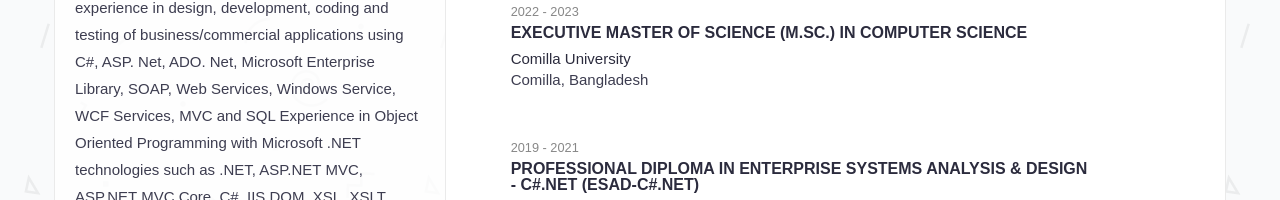
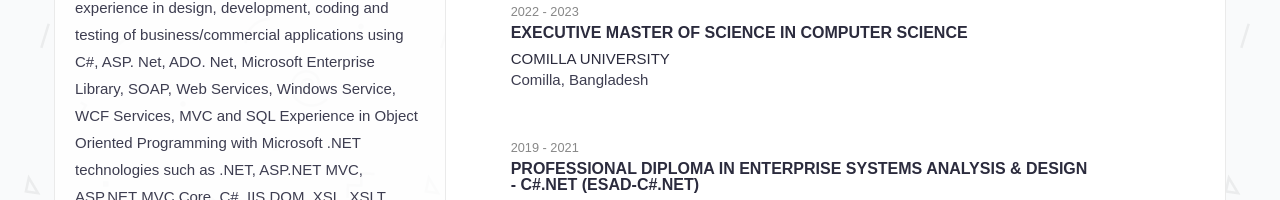
Before and after one commit to mdazimmina/portfolio, a plain HTML site: page index.html in a window 1280 px wide. Shown: the part 581-781 px from the top of the page. Drawn offline with Linux system fonts and the light colour scheme; a web font is replaced by a local one.

Commit message:
EDU UPDATE 2

```diff
--- a/index.html
+++ b/index.html
@@ -155,8 +155,8 @@
                   <div class="col-md-12">
                       <div class="content-item">
                           <small>2022 - 2023</small>
-                          <h3>Executive Master Of Science (M.Sc.) in Computer Science</h3>
-                          <h4>Comilla University</h4>
+                          <h3>Executive Master Of Science in Computer Science</h3>
+                          <h4>COMILLA UNIVERSITY</h4>
                           <p>Comilla, Bangladesh</p>
                       </div>
 
```
Also changed, not shown: 1 other file.
